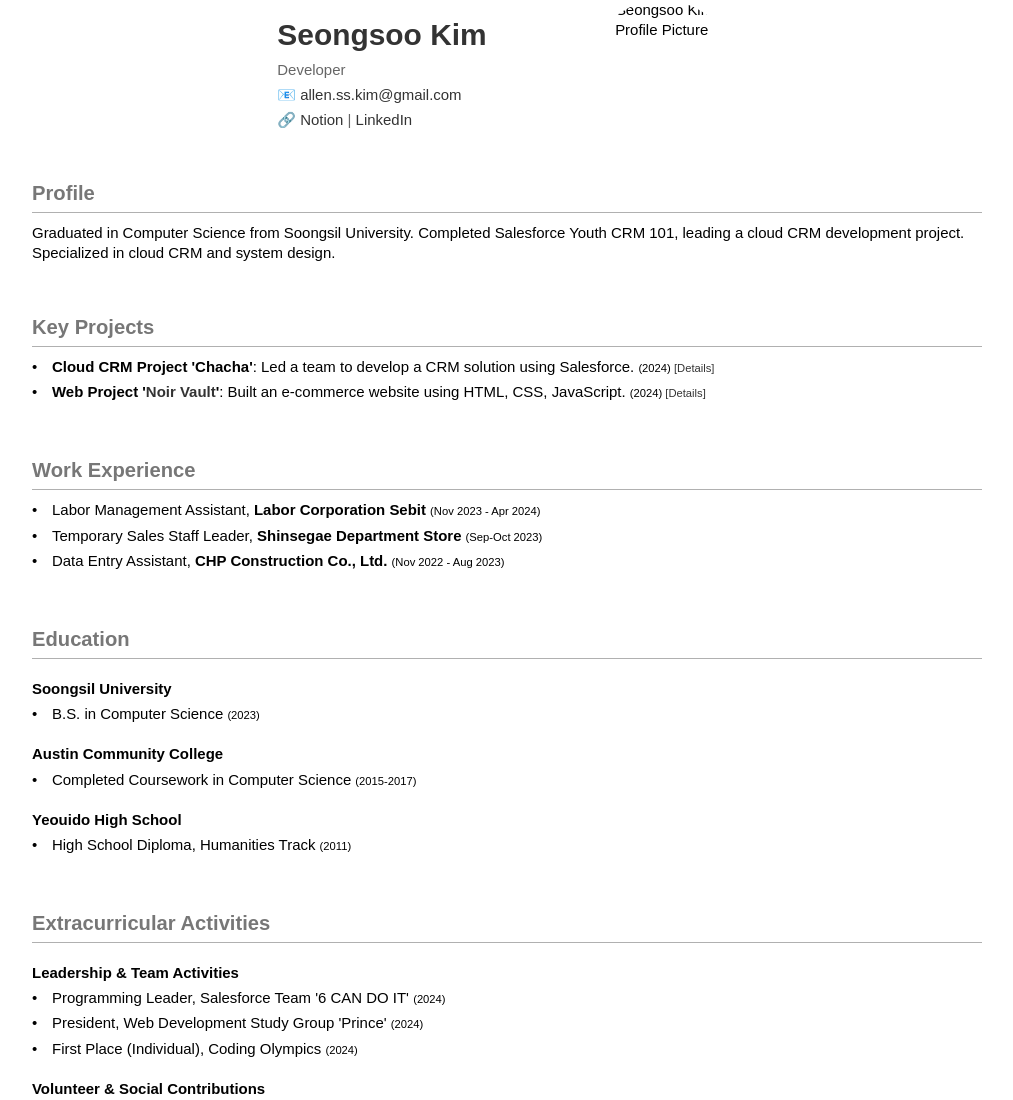
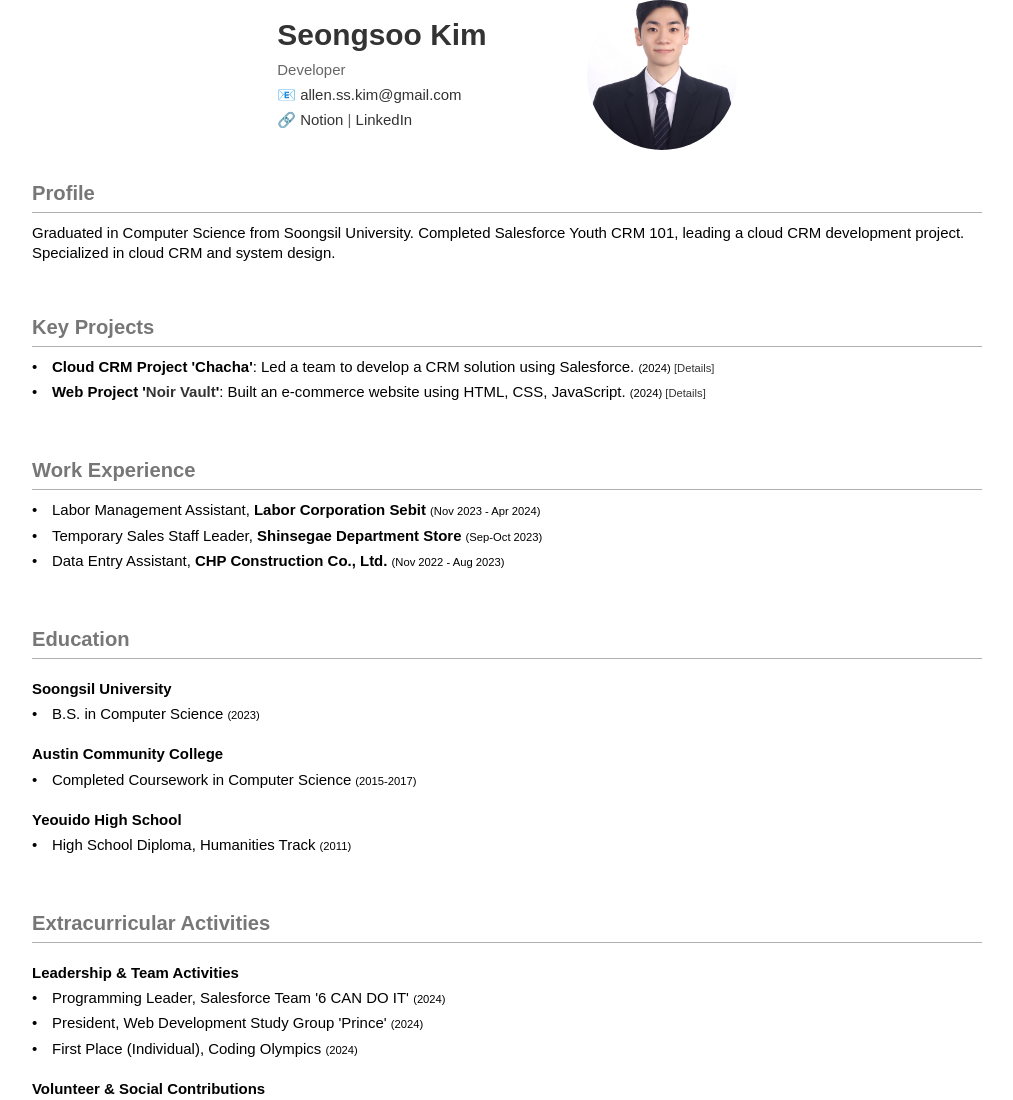
Before and after one commit to chairman125/resume, a plain HTML site: page index.html in a window 1280 px wide. Shown: the top 1100 px of the page, without its empty margins (133-1146 px from the left). Drawn offline with Linux system fonts and the light colour scheme.

Commit message:
Update index.html

```diff
--- a/index.html
+++ b/index.html
@@ -15,7 +15,7 @@
                 <p>📧 <a href="mailto:allen.ss.kim@gmail.com">allen.ss.kim@gmail.com</a></p>
                 <p>🔗 <a href="https://url.kr/zm5kno" target="_blank">Notion</a> | <a href="https://www.linkedin.com/in/seongsoo-kim-520a14201/" target="_blank">LinkedIn</a></p>
             </div>
-            <img src="images/profile.jpg" alt="Seongsoo Kim's Profile Picture" class="profile-picture" style="width: 150px; height: 150px; border-radius: 50%; object-fit: cover;">
+            <img src="profile.jpg" alt="Seongsoo Kim's Profile Picture" class="profile-picture" style="width: 150px; height: 150px; border-radius: 50%; object-fit: cover;">
         </div>
     </header>
 
```
